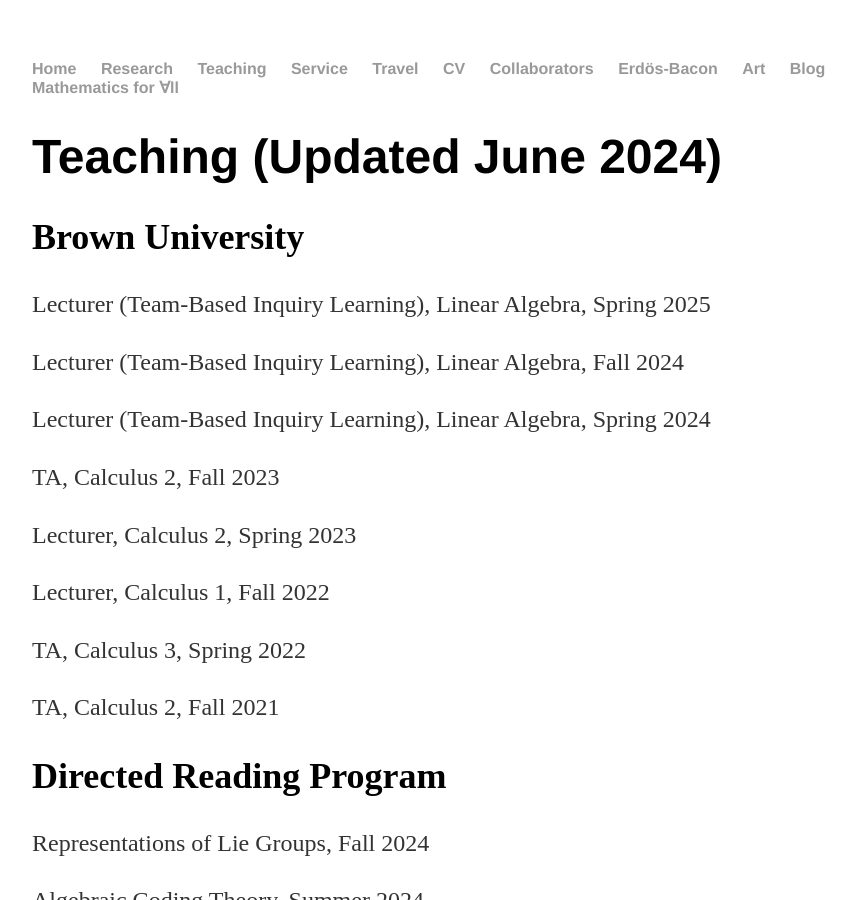
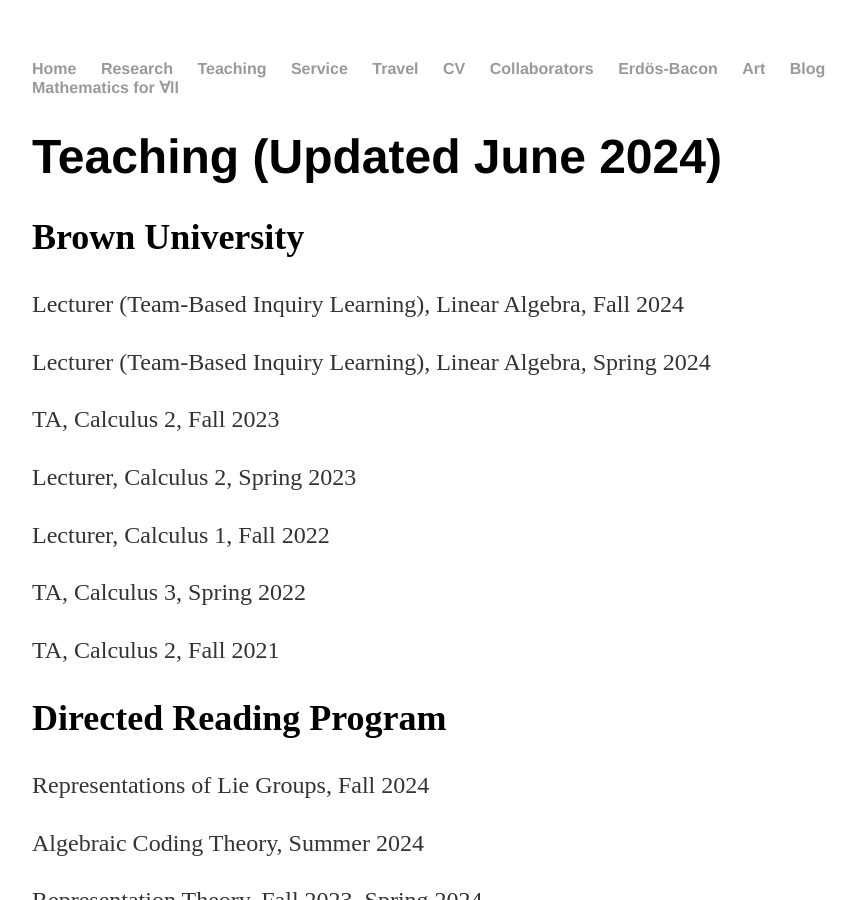
Before and after one commit to stevenecreech/stevenecreech.github.io, a Jekyll site: the page built from teaching/index.html, in a window 1280 px wide and 900 px high. Shown: the whole window, without its empty margins (160-1016 px from the left). Built offline with Jekyll 4.4.1, drawn with Linux system fonts in a browser that asks for light colours; Markdown is read by kramdown in place of the engine named in the settings.

Commit message:
Update index.html

```diff
--- a/teaching/index.html
+++ b/teaching/index.html
@@ -6,7 +6,6 @@
 	<h1>Teaching (Updated June 2024)</h1>
 
 	<font size="+2"><h2>Brown University</h2></font>
-	<p>Lecturer (Team-Based Inquiry Learning), Linear Algebra, Spring 2025</p>
 	<p>Lecturer (Team-Based Inquiry Learning), Linear Algebra, Fall 2024</p>
 	<p>Lecturer (Team-Based Inquiry Learning), Linear Algebra, Spring 2024</p>
 	<p>TA, Calculus 2, Fall 2023</p>
```
